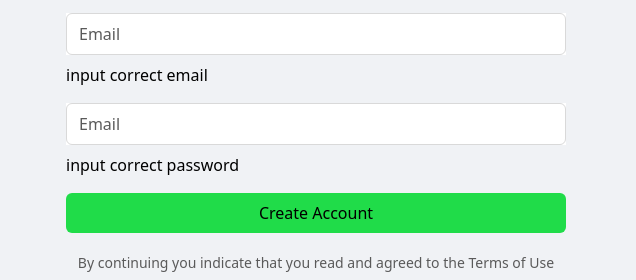
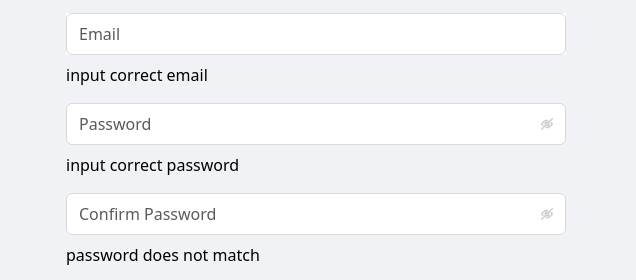
Before and after one commit to olatoy2024/maker, a website: page index.html in a window 1280 px wide. Shown: the part 357-637 px from the top of the page, 644-1280 px from the left. Drawn offline with nearby package versions, Linux system fonts and the light colour scheme.

Commit message:
resolved border outline-issue with form

```diff
--- a/index.html
+++ b/index.html
@@ -94,21 +94,54 @@
                   type="email"
                   id="email"
                   placeholder="Email"
-                  class="w-full px-3 py-2 rounded-md placeholder-davyGrey border border-lightSilver focus:ring-1 focus:outline-none focus:ring-primary-malachite"
+                  class="w-full placeholder-davyGrey px-3 py-2 border rounded-md focus:ring-1 border-lightSilver focus:ring-primary-malachite focus:outline-none"
                 />
               </label>
               <p class="">input correct email</p>
             </div>
             <div class="flex flex-col gap-2">
-              <label for="email" class="bg-primary-white">
+              <label
+                for="password"
+                id="password-label"
+                class="bg-primary-white flex justify-between items-center px-3 py-2 rounded-md border border-lightSilver"
+              >
                 <input
-                  type="email"
-                  id="email"
-                  placeholder="Email"
-                  class="w-full px-3 py-2 rounded-md placeholder-davyGrey border border-lightSilver focus:ring-1 focus:outline-none focus:ring-primary-malachite"
+                  type="password"
+                  id="password"
+                  placeholder="Password"
+                  class="w-full placeholder-davyGrey focus:outline-none"
+                  onfocus="document.getElementById('password-label').classList.add('border-primary-malachite')"
+                  onblur="document.getElementById('password-label').classList.remove('border-primary-malachite')"
+                />
+                <img
+                  src="images/password-close-blind.png"
+                  class="w-3 h-3"
+                  alt="make password hidden"
                 />
               </label>
               <p class="">input correct password</p>
+            </div>
+            <div class="flex flex-col gap-2">
+              <label
+                for="password"
+                id="confirmPassword-label"
+                class="bg-primary-white flex justify-between items-center px-3 py-2 rounded-md border border-lightSilver transition-all"
+              >
+                <input
+                  type="password"
+                  id="password"
+                  placeholder="Confirm Password"
+                  class="w-full focus:outline-none placeholder-davyGrey"
+                  onfocus="document.getElementById('confirmPassword-label').classList.add('border-primary-malachite')"
+                  onblur="document.getElementById('confirmPassword-label').classList.remove('border-primary-malachite')"
+                />
+                <img
+                  src="images/password-close-blind.png"
+                  class="w-3 h-3"
+                  alt="make password hidden"
+                />
+              </label>
+              <p class="">password does not match</p>
             </div>
             <button
               type="submit"
```
Also changed, not shown: output.css.
